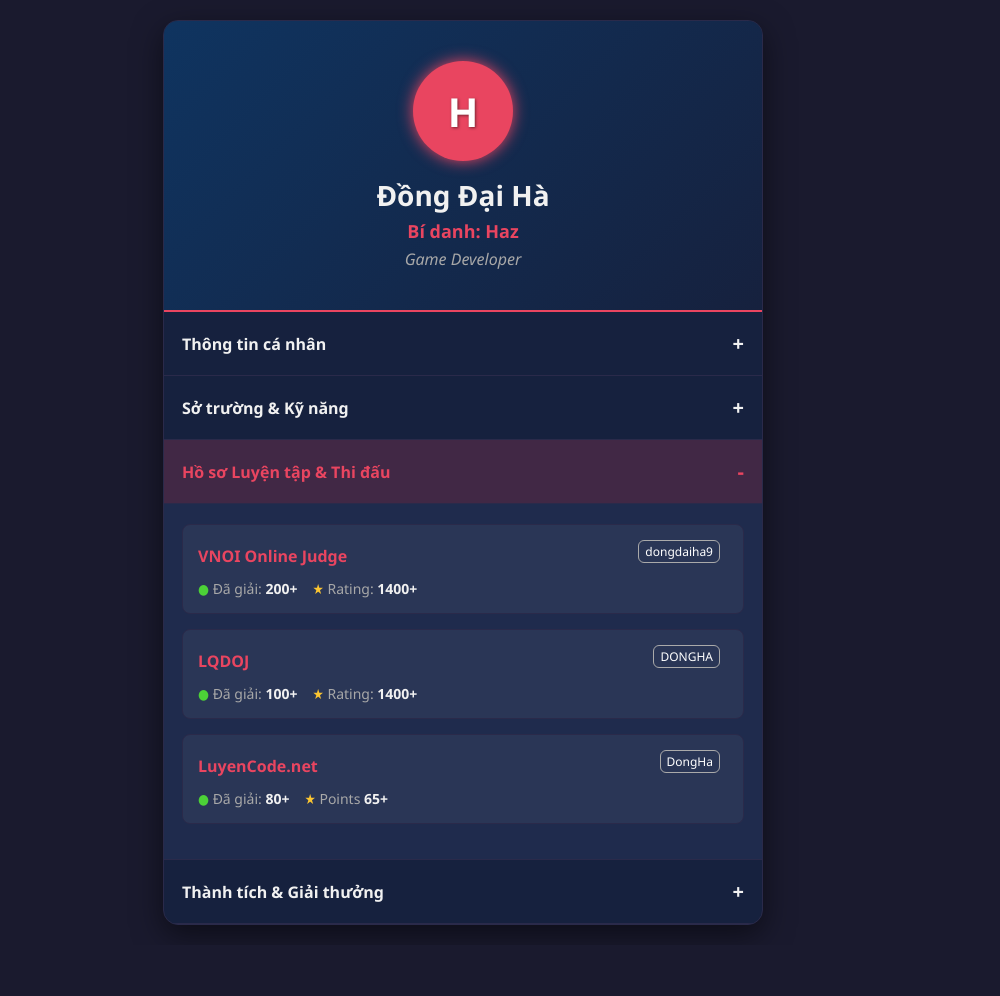
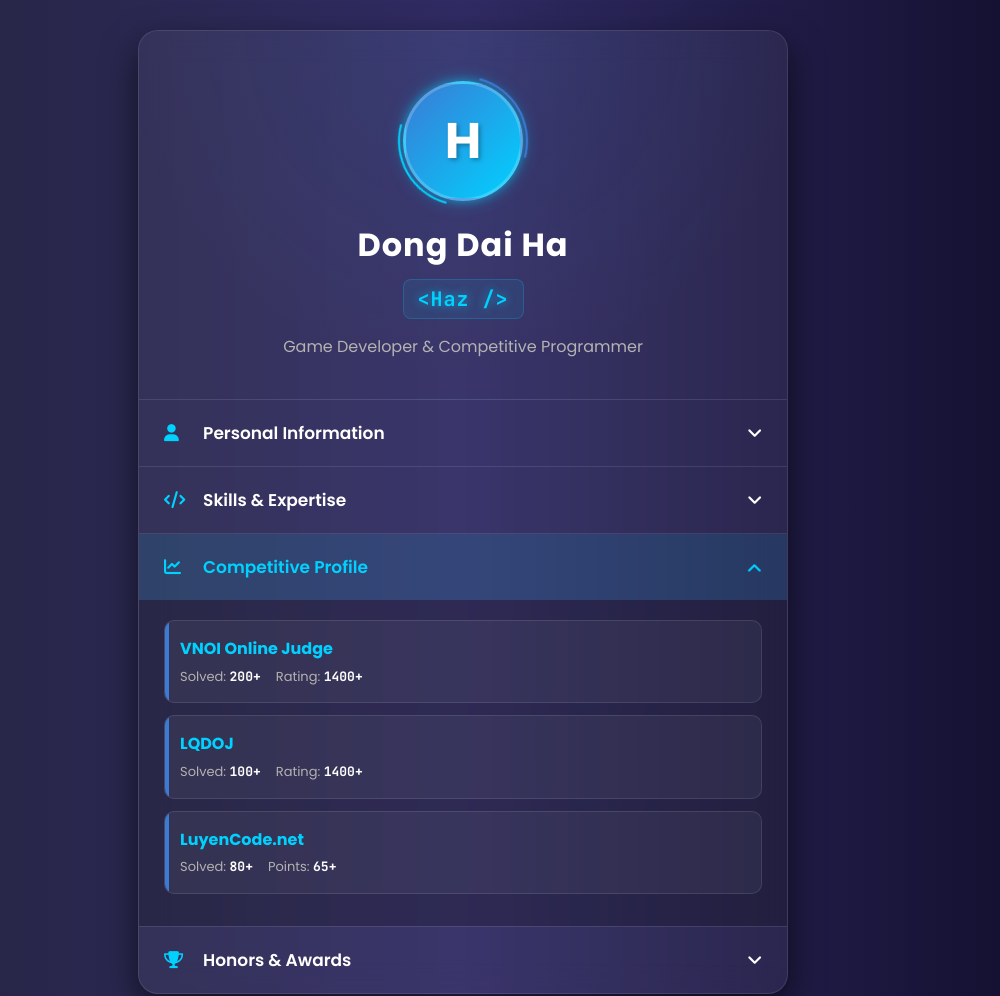
Before and after one commit to DongHaaaa/Profile, a plain HTML site: page index.html in a window 1280 px wide. Shown: the top 996 px of the page, without its empty margins (177-1177 px from the left). Before the commit the page ends 945 px from the top, so only its background shows below. Drawn offline with Linux system fonts and the light colour scheme.

Commit message:
index.html

```diff
--- a/index.html
+++ b/index.html
@@ -1,196 +1,270 @@
 <!DOCTYPE html>
-<html lang="vi">
+<html lang="en">
 <head>
     <meta charset="UTF-8">
     <meta name="viewport" content="width=device-width, initial-scale=1.0">
-    <title>Profile - Đồng Đại Hà (Haz)</title>
+    <title>Profile - Dong Dai Ha (Haz)</title>
+    <link href="https://fonts.googleapis.com/css2?family=Poppins:wght@300;400;600;700&family=JetBrains+Mono:wght@400;700&display=swap" rel="stylesheet">
+    <link rel="stylesheet" href="https://cdnjs.cloudflare.com/ajax/libs/font-awesome/6.4.0/css/all.min.css">
+
     <style>
-        /* --- CẤU HÌNH GIAO DIỆN (DARK MODE) --- */
+        /* --- CẤU HÌNH GIAO DIỆN NÂNG CAO --- */
         :root {
-            --bg-color: #1a1a2e;
-            --card-bg: #16213e;
-            --accent-color: #0f3460;
-            --highlight: #e94560;
-            --text-color: #f1f1f1;
-            --secondary-text: #a8a8a8;
-            --success-color: #4cd137;  /* Màu xanh cho số bài đã làm */
-            --warning-color: #fbc531;  /* Màu vàng cho rating */
+            --bg-dark: #0f0c29;
+            --bg-gradient: linear-gradient(to right, #24243e, #302b63, #0f0c29);
+            --glass-bg: rgba(255, 255, 255, 0.05);
+            --glass-border: rgba(255, 255, 255, 0.1);
+            --accent-color: #00d2ff;   /* Màu xanh Cyan hiện đại */
+            --highlight: #3a7bd5;      /* Màu xanh dương */
+            --text-main: #ffffff;
+            --text-sub: #b3b3b3;
+            --neon-glow: 0 0 10px rgba(0, 210, 255, 0.5), 0 0 20px rgba(0, 210, 255, 0.3);
         }
 
         * {
             box-sizing: border-box;
             margin: 0;
             padding: 0;
-            font-family: 'Segoe UI', Tahoma, Geneva, Verdana, sans-serif;
         }
 
         body {
-            background-color: var(--bg-color);
-            color: var(--text-color);
+            background: var(--bg-gradient);
+            color: var(--text-main);
+            font-family: 'Poppins', sans-serif;
             display: flex;
             justify-content: center;
             align-items: center;
             min-height: 100vh;
-            padding: 20px;
+            padding: 30px 15px;
         }
 
+        /* Khung chính với hiệu ứng kính mờ (Glassmorphism) */
         .container {
             width: 100%;
-            max-width: 600px;
-            background-color: var(--card-bg);
-            border-radius: 15px;
-            box-shadow: 0 10px 30px rgba(0, 0, 0, 0.5);
+            max-width: 650px;
+            background: var(--glass-bg);
+            backdrop-filter: blur(15px);
+            -webkit-backdrop-filter: blur(15px);
+            border: 1px solid var(--glass-border);
+            border-radius: 20px;
+            box-shadow: 0 15px 35px rgba(0, 0, 0, 0.6);
             overflow: hidden;
-            border: 1px solid #2a2a4a;
+            animation: slideUp 0.8s ease-out;
+        }
+
+        @keyframes slideUp {
+            from { opacity: 0; transform: translateY(50px); }
+            to { opacity: 1; transform: translateY(0); }
         }
 
         /* --- HEADER --- */
         .header {
             text-align: center;
-            padding: 40px 20px;
-            background: linear-gradient(135deg, var(--accent-color), var(--card-bg));
-            border-bottom: 2px solid var(--highlight);
+            padding: 50px 20px 40px;
+            background: radial-gradient(circle at top, rgba(58, 123, 213, 0.1), transparent 70%);
+            border-bottom: 1px solid var(--glass-border);
+        }
+
+        .avatar-wrapper {
+            position: relative;
+            width: 120px;
+            height: 120px;
+            margin: 0 auto 20px;
         }
 
         .avatar-placeholder {
-            width: 100px;
-            height: 100px;
-            background-color: var(--highlight);
+            width: 100%;
+            height: 100%;
+            background: linear-gradient(135deg, var(--highlight), var(--accent-color));
             color: white;
             border-radius: 50%;
             display: flex;
             align-items: center;
             justify-content: center;
-            font-size: 40px;
+            font-size: 50px;
             font-weight: bold;
-            margin: 0 auto 15px;
-            box-shadow: 0 0 15px var(--highlight);
-            text-shadow: 1px 1px 3px rgba(0,0,0,0.5);
+            box-shadow: var(--neon-glow);
+            border: 3px solid rgba(255,255,255,0.2);
+            text-shadow: 2px 2px 4px rgba(0,0,0,0.3);
         }
 
-        .name { font-size: 28px; font-weight: bold; margin-bottom: 5px; }
-        .alias { color: var(--highlight); font-weight: bold; font-size: 18px; }
-        .job-title { color: var(--secondary-text); margin-top: 5px; font-style: italic; }
+        /* Hiệu ứng vòng xoay quanh avatar */
+        .avatar-wrapper::before {
+            content: '';
+            position: absolute;
+            top: -5px; left: -5px; right: -5px; bottom: -5px;
+            border-radius: 50%;
+            border: 2px solid transparent;
+            border-top-color: var(--accent-color);
+            border-bottom-color: var(--highlight);
+            animation: spin 3s linear infinite;
+        }
 
-        /* --- ACCORDION (DETAILS & SUMMARY) --- */
+        @keyframes spin {
+            100% { transform: rotate(360deg); }
+        }
+
+        .name {
+            font-size: 32px;
+            font-weight: 700;
+            margin-bottom: 10px;
+            letter-spacing: 1px;
+        }
+
+        /* --- PHẦN ALIAS (Biệt danh) ĐÃ ĐƯỢC CHỈNH SỬA --- */
+        .alias {
+            font-family: 'JetBrains Mono', monospace; /* Font code chuẩn */
+            color: var(--accent-color);
+            font-weight: 700;
+            font-size: 20px;
+
+            /* Hiệu ứng cân đối và làm đẹp */
+            display: inline-block;
+            padding: 6px 14px;
+            background: rgba(0, 210, 255, 0.08); /* Nền mờ nhẹ */
+            border-radius: 8px;
+            border: 1px solid rgba(0, 210, 255, 0.2);
+            text-shadow: 0 0 10px rgba(0, 210, 255, 0.6); /* Phát sáng Neon */
+            letter-spacing: 1px; /* Giãn chữ cho thoáng */
+        }
+
+        .job-title {
+            color: var(--text-sub);
+            margin-top: 15px;
+            font-size: 16px;
+        }
+
+        /* --- ACCORDION (Menu xổ xuống) --- */
         details {
-            border-bottom: 1px solid #2a2a4a;
+            border-bottom: 1px solid var(--glass-border);
             transition: all 0.3s ease;
         }
 
+        details:last-child { border-bottom: none; }
+
         summary {
-            padding: 18px;
+            padding: 20px 25px;
             cursor: pointer;
             font-weight: 600;
-            font-size: 16px;
+            font-size: 17px;
             list-style: none;
             display: flex;
             justify-content: space-between;
             align-items: center;
-            background-color: transparent;
-            transition: background-color 0.3s;
+            transition: background 0.3s;
+            color: var(--text-main);
         }
 
         summary::-webkit-details-marker { display: none; }
 
-        summary:hover { background-color: rgba(233, 69, 96, 0.1); }
+        summary:hover { background: rgba(255, 255, 255, 0.03); }
 
+        summary i {
+            color: var(--accent-color);
+            width: 25px;
+            margin-right: 10px;
+        }
+
+        /* Mũi tên xoay */
         summary::after {
-            content: '+';
-            font-size: 20px;
-            font-weight: bold;
-            color: var(--text-color);
+            content: '\f107'; /* FontAwesome Angle Down */
+            font-family: "Font Awesome 6 Free";
+            font-weight: 900;
+            transition: transform 0.3s;
         }
 
         details[open] summary {
-            background-color: rgba(233, 69, 96, 0.2);
-            color: var(--highlight);
+            background: rgba(0, 210, 255, 0.1);
+            color: var(--accent-color);
         }
 
         details[open] summary::after {
-            content: '-';
-            color: var(--highlight);
+            transform: rotate(180deg);
         }
 
+        /* Nội dung bên trong */
         .content {
-            padding: 20px 18px;
-            background-color: #1f2b4d;
-            border-top: 1px solid #2a2a4a;
-            animation: fadeIn 0.4s ease-in-out;
+            padding: 20px 25px;
+            background: rgba(0, 0, 0, 0.2);
+            animation: fadeIn 0.4s ease;
+            line-height: 1.6;
+            color: #d1d1d1;
         }
 
         @keyframes fadeIn {
-            from { opacity: 0; transform: translateY(-10px); }
+            from { opacity: 0; transform: translateY(-5px); }
             to { opacity: 1; transform: translateY(0); }
         }
 
-        /* --- STYLE CHO DANH SÁCH & TAG --- */
-        ul { list-style-type: none; }
-        li {
-            margin-bottom: 12px;
-            padding-left: 15px;
-            border-left: 3px solid var(--highlight);
-            line-height: 1.5;
+        /* --- TAGS (SKILLS) --- */
+        .tag-container { display: flex; flex-wrap: wrap; gap: 10px; }
+
+        .tag {
+            background: rgba(58, 123, 213, 0.2);
+            padding: 8px 15px;
+            border-radius: 8px;
+            font-size: 14px;
+            border: 1px solid rgba(58, 123, 213, 0.4);
+            color: var(--accent-color);
+            font-family: 'JetBrains Mono', monospace;
+            transition: 0.3s;
         }
 
-        .tag {
-            display: inline-block;
-            background-color: var(--accent-color);
-            padding: 6px 12px;
-            border-radius: 6px;
-            margin-right: 8px;
-            margin-bottom: 8px;
-            font-size: 14px;
-            border: 1px solid var(--highlight);
-            color: #fff;
-            font-weight: 500;
+        .tag:hover {
+            background: var(--accent-color);
+            color: #000;
+            box-shadow: 0 0 10px var(--accent-color);
         }
 
-        /* --- STYLE CHO OJ CARDS (MỤC MỚI) --- */
+        /* --- OJ CARDS --- */
         .oj-card {
-            background-color: rgba(255, 255, 255, 0.05);
-            border-radius: 8px;
+            background: rgba(255, 255, 255, 0.05);
+            border-radius: 10px;
             padding: 15px;
-            margin-bottom: 15px;
-            border: 1px solid #2a2a4a;
-            transition: transform 0.2s, background-color 0.2s;
-            text-decoration: none; /* Bỏ gạch chân link */
-            display: block; /* Để thẻ a bao trùm cả khối */
-            color: var(--text-color);
+            margin-bottom: 12px;
+            border: 1px solid var(--glass-border);
+            text-decoration: none;
+            display: block;
+            color: var(--text-main);
+            transition: 0.3s;
+            position: relative;
+            overflow: hidden;
         }
 
         .oj-card:hover {
-            background-color: rgba(255, 255, 255, 0.1);
+            background: rgba(255, 255, 255, 0.08);
             transform: translateX(5px);
-            border-color: var(--highlight);
+            border-color: var(--accent-color);
         }
 
-        .oj-header {
-            display: flex;
-            justify-content: space-between;
-            align-items: center;
-            margin-bottom: 8px;
+        .oj-card::before {
+            content: '';
+            position: absolute;
+            left: 0; top: 0; bottom: 0;
+            width: 4px;
+            background: var(--highlight);
         }
 
-        .oj-name {
-            font-weight: bold;
-            font-size: 16px;
-            color: var(--highlight);
+        .oj-header { display: flex; justify-content: space-between; margin-bottom: 5px; }
+        .oj-name { font-weight: 700; color: var(--accent-color); }
+        .oj-stats { font-size: 13px; color: var(--text-sub); display: flex; gap: 15px; margin-top: 5px;}
+        .stat-val { color: white; font-weight: bold; font-family: 'JetBrains Mono', monospace;}
+
+        /* --- AWARD LIST --- */
+        ul { list-style: none; }
+        li {
+            position: relative;
+            padding-left: 20px;
+            margin-bottom: 15px;
         }
-
-        .oj-stats {
-            display: flex;
-            gap: 15px;
+        li::before {
+            content: '🏆';
+            position: absolute;
+            left: -5px;
+            top: 2px;
             font-size: 14px;
-            color: var(--secondary-text);
         }
-
-        .stat-item b {
-            color: var(--text-color);
-        }
-
-        .stat-solved { color: var(--success-color); }
-        .stat-rating { color: var(--warning-color); }
+        li strong { color: var(--accent-color); }
 
     </style>
 </head>
@@ -198,75 +272,85 @@
 
     <div class="container">
         <div class="header">
-            <div class="avatar-placeholder">H</div>
-            <h1 class="name">Đồng Đại Hà</h1>
-            <div class="alias">Bí danh: Haz</div>
-            <div class="job-title">Game Developer</div>
+            <div class="avatar-wrapper">
+                <div class="avatar-placeholder">H</div>
+            </div>
+            <h1 class="name">Dong Dai Ha</h1>
+
+            <div class="alias">&lt;Haz /&gt;</div>
+
+            <div class="job-title">Game Developer & Competitive Programmer</div>
         </div>
 
         <details>
-            <summary>Thông tin cá nhân</summary>
+            <summary>
+                <span><i class="fa-solid fa-user"></i> Personal Information</span>
+            </summary>
             <div class="content">
-                <p><strong>Họ và tên:</strong> Đồng Đại Hà</p>
-                <p><strong>Ngày sinh:</strong> 01/09/2007</p>
-                <p><strong>Nghề nghiệp:</strong> Game Developer</p>
-                <p><strong>Quốc tịch:</strong> Việt Nam</p>
+                <p><strong>Full Name:</strong> Dong Dai Ha</p>
+                <p><strong>Date of Birth:</strong> Sep 01, 2007</p>
+                <p><strong>Nationality:</strong> Vietnam</p>
+                <p><strong>Email:</strong> dongdaiha9@gmail.com</p>
             </div>
         </details>
 
         <details>
-            <summary>Sở trường & Kỹ năng</summary>
+            <summary>
+                <span><i class="fa-solid fa-code"></i> Skills & Expertise</span>
+            </summary>
             <div class="content">
-                <p style="margin-bottom: 15px; color: var(--secondary-text);">Ngôn ngữ và công nghệ thành thạo:</p>
-                <div>
+                <p style="margin-bottom: 15px; color: var(--text-sub);">Tech Stack:</p>
+                <div class="tag-container">
                     <span class="tag">C++</span>
                     <span class="tag">Python</span>
                     <span class="tag">C#</span>
-                    <span class="tag">DSA (Cấu trúc dữ liệu & Giải thuật)</span>
+                    <span class="tag">Unity/Godot</span>
+                    <span class="tag">Algorithms & DSA</span>
                 </div>
             </div>
         </details>
 
         <details open>
-            <summary>Hồ sơ Luyện tập & Thi đấu</summary>
+            <summary>
+                <span><i class="fa-solid fa-chart-line"></i> Competitive Profile</span>
+            </summary>
             <div class="content">
                 <a href="https://oj.vnoi.info/user/dongdaiha9" target="_blank" class="oj-card">
                     <div class="oj-header">
                         <span class="oj-name">VNOI Online Judge</span>
-                        <span class="tag" style="background:transparent; border:1px solid #aaa; font-size:12px; padding:2px 6px;">dongdaiha9</span>
                     </div>
                     <div class="oj-stats">
-                        <span class="stat-item"><span class="stat-solved">●</span> Đã giải: <b>200+</b></span>
-                        <span class="stat-item"><span class="stat-rating">★</span> Rating: <b>1400+</b></span>
+                        <span>Solved: <span class="stat-val">200+</span></span>
+                        <span>Rating: <span class="stat-val">1400+</span></span>
                     </div>
                 </a>
 
                 <a href="https://lqdoj.edu.vn/user/DONGHA" target="_blank" class="oj-card">
                     <div class="oj-header">
                         <span class="oj-name">LQDOJ</span>
-                        <span class="tag" style="background:transparent; border:1px solid #aaa; font-size:12px; padding:2px 6px;">DONGHA</span>
                     </div>
                     <div class="oj-stats">
-                        <span class="stat-item"><span class="stat-solved">●</span> Đã giải: <b>100+</b></span>
-                        <span class="stat-item"><span class="stat-rating">★</span> Rating: <b>1400+</b></span>
+                        <span>Solved: <span class="stat-val">100+</span></span>
+                        <span>Rating: <span class="stat-val">1400+</span></span>
                     </div>
                 </a>
 
                 <a href="https://luyencode.net/user/DongHa" target="_blank" class="oj-card">
                     <div class="oj-header">
                         <span class="oj-name">LuyenCode.net</span>
-                        <span class="tag" style="background:transparent; border:1px solid #aaa; font-size:12px; padding:2px 6px;">DongHa</span>
                     </div>
                     <div class="oj-stats">
-                        <span class="stat-item"><span class="stat-solved">●</span> Đã giải: <b>80+</b></span>
-                        <span class="stat-item"><span class="stat-rating">★</span> Points <b>65+</b></span>
+                        <span>Solved: <span class="stat-val">80+</span></span>
+                        <span>Points: <span class="stat-val">65+</span></span>
                     </div>
                 </a>
             </div>
         </details>
 
         <details>
-            <summary>Thành tích & Giải thưởng</summary>
+            <summary>
+                <span><i class="fa-solid fa-trophy"></i> Honors & Awards</span>
+            </summary>
             <div class="content">
                 <ul>
                     <li><strong>2025:</strong> Giải nhì học sinh giỏi tỉnh Hà Tĩnh</li>
```
